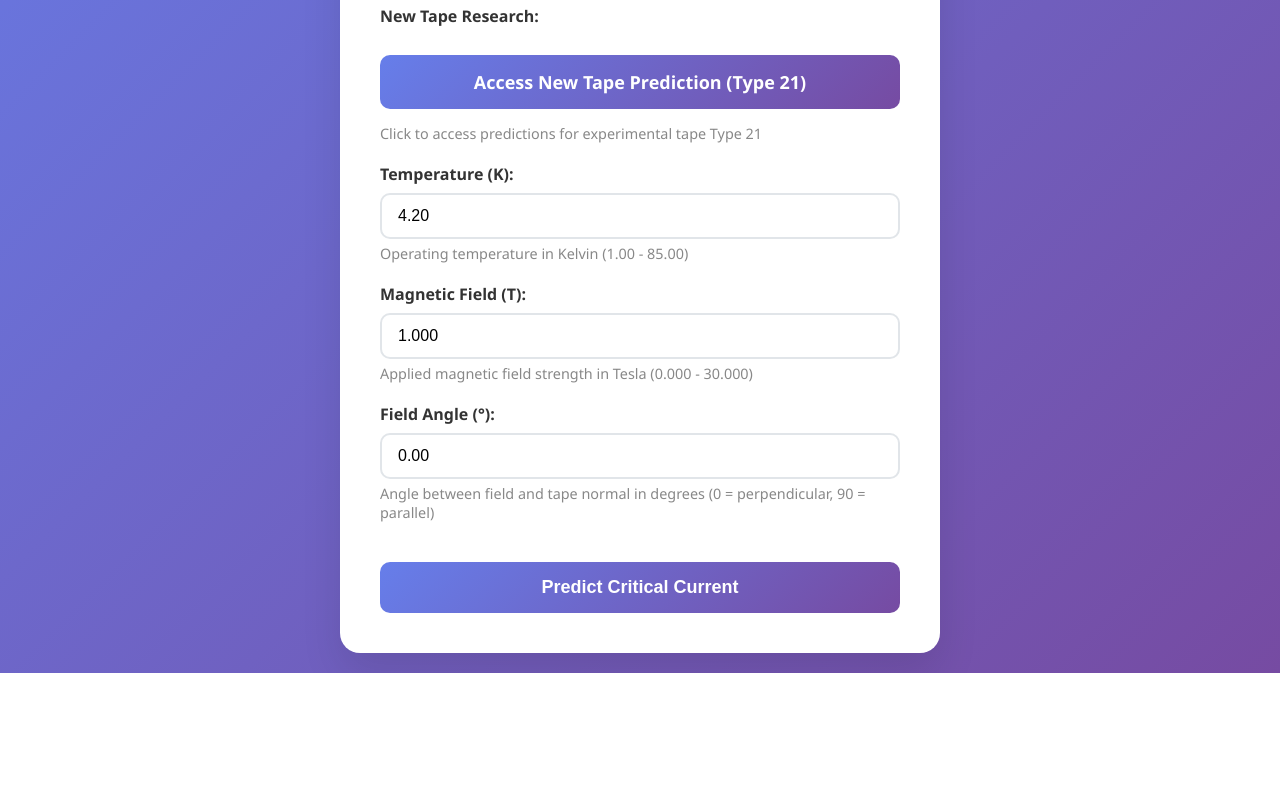
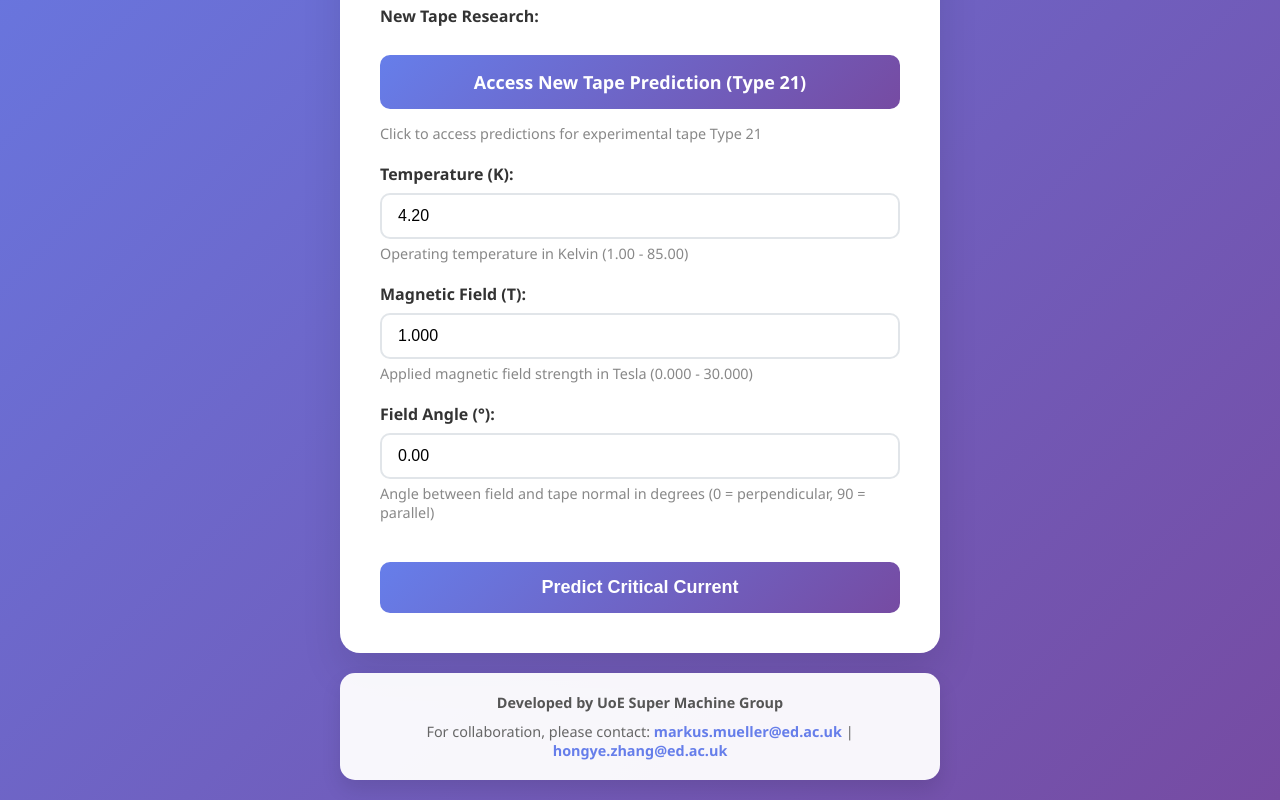
Before and after one commit to UoESupermachine/SupermachineGroup, a plain HTML site: page Jcpre.html in a window 1280 px wide. Shown: the part 462-1262 px from the top of the page. Before the commit the page ends 1135 px from the top, so only its background shows below. Drawn offline with Linux system fonts and the light colour scheme; no server answers.

Commit message:
Jcpre.html

```diff
--- a/Jcpre.html
+++ b/Jcpre.html
@@ -16,6 +16,7 @@
             background: linear-gradient(135deg, #667eea 0%, #764ba2 100%);
             min-height: 100vh;
             display: flex;
+            flex-direction: column;
             align-items: center;
             justify-content: center;
             padding: 20px;
@@ -163,6 +164,38 @@
             background: #f8d7da;
             color: #721c24;
         }
+
+        .footer {
+            background: rgba(255, 255, 255, 0.95);
+            border-radius: 15px;
+            padding: 20px;
+            margin-top: 20px;
+            text-align: center;
+            color: #555;
+            font-size: 0.9rem;
+            box-shadow: 0 10px 20px rgba(0,0,0,0.1);
+            max-width: 600px;
+            width: 100%;
+        }
+
+        .footer a {
+            color: #667eea;
+            text-decoration: none;
+            font-weight: 600;
+        }
+
+        .footer a:hover {
+            text-decoration: underline;
+        }
+
+        .footer .development-info {
+            margin-bottom: 10px;
+            font-weight: 600;
+        }
+
+        .footer .contact-info {
+            color: #666;
+        }
     </style>
 </head>
 <body>
@@ -262,20 +295,22 @@
         </div>
     </div>
 
-    <script>
-        // API配置 - tunnel URL
+    <div class="footer">
+        <div class="development-info">
+            Developed by UoE Super Machine Group
+        </div>
+        <div class="contact-info">
+            For collaboration, please contact:
+            <a href="mailto:markus.mueller@ed.ac.uk">markus.mueller@ed.ac.uk</a> |
+            <a href="mailto:hongye.zhang@ed.ac.uk">hongye.zhang@ed.ac.uk</a>
+        </div>
+    </div>
 
 
 
-
-
-
+    <script>
+        // API配置 - tunnel URL
         const API_BASE_URL = 'https://app.jiyuangao.uk';
-
-
-
-
-
 
 
 
```
